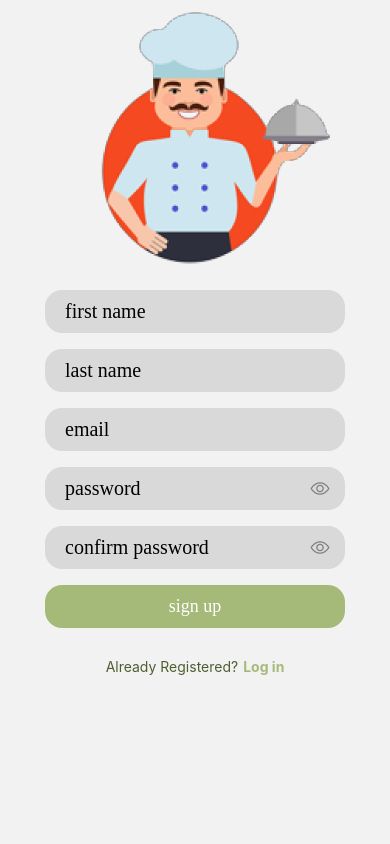
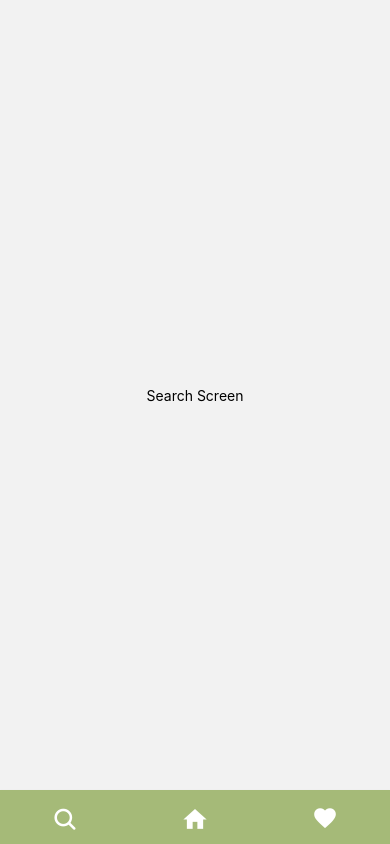
Before and after one commit to JulioC-19/pantryProject, a React Native app: screen /Signup in a window 390 px wide. Built offline with nearby package versions, Linux system fonts and the light colour scheme.

Commit message:
first draft of bottom tab bar

```diff
--- a/App.tsx
+++ b/App.tsx
@@ -1,19 +1,34 @@
-import React from 'react';
-import {View, Text} from 'react-native';
+import React, {useState} from 'react';
+import {View, Text, StyleSheet} from 'react-native';
 import {NavigationContainer} from '@react-navigation/native';
 import {createStackNavigator} from '@react-navigation/stack';
-import {Button} from '@react-native-material/core';
 import {Signup} from './UI/Signup';
 import {StackParamList, NavigationProps} from './UI/navigation/screenTypes';
+import {Login} from './UI/Login';
+import {createMaterialBottomTabNavigator} from '@react-navigation/material-bottom-tabs';
+import {colors} from './UI/styles/colors';
+import Icon from './UI/styles/icons';
 
 const HomeScreen = ({navigation}: NavigationProps) => {
   return (
     <View style={{flex: 1, alignItems: 'center', justifyContent: 'center'}}>
       <Text>Home Screen</Text>
-      <Button
-        title="Navigate to signup"
-        onPress={() => navigation.navigate('Signup', {})}
-      />
+    </View>
+  );
+};
+
+const SearchScreen = ({navigation}: NavigationProps) => {
+  return (
+    <View style={{flex: 1, alignItems: 'center', justifyContent: 'center'}}>
+      <Text>Search Screen</Text>
+    </View>
+  );
+};
+
+const FavoriteScreen = ({navigation}: NavigationProps) => {
+  return (
+    <View style={{flex: 1, alignItems: 'center', justifyContent: 'center'}}>
+      <Text>Favorite Screen</Text>
     </View>
   );
 };
@@ -24,19 +39,61 @@ const HomeScreen = ({navigation}: NavigationProps) => {
  * that the navigator can recognize it.
  */
 const Stack = createStackNavigator<StackParamList>();
+const Tab = createMaterialBottomTabNavigator();
+
+const SearchBarIcon = () => {
+  return <Icon.Ionicons name="md-search" color={colors.white} size={26} />;
+};
+
+const FavoriteBarIcon = () => {
+  return <Icon.MaterialIcons name="favorite" color={colors.white} size={26} />;
+};
+
+const HomeBarIcon = () => {
+  return (
+    <Icon.MaterialCommunityIcons name="home" color={colors.white} size={28} />
+  );
+};
 
 function App() {
+  // Temporary set to true to access the user portal
+  const [isSignedIn, setIsSignedIn] = useState(true);
   return (
     <NavigationContainer>
+      {isSignedIn ? (
+        <Tab.Navigator barStyle={localStyles.bottomTab} labeled={false}>
+          <Tab.Screen
+            name="Search"
+            component={SearchScreen}
+            options={{tabBarIcon: SearchBarIcon}}
+          />
+          <Tab.Screen
+            name="Home"
+            component={HomeScreen}
+            options={{tabBarIcon: HomeBarIcon}}
+          />
+          <Tab.Screen
+            name="Favorites"
+            component={FavoriteScreen}
+            options={{tabBarIcon: FavoriteBarIcon}}
+          />
+        </Tab.Navigator>
+      ) : (
         <Stack.Navigator
           screenOptions={{
             headerShown: false,
           }}>
-        <Stack.Screen name="Home" component={HomeScreen} />
+          <Stack.Screen name="Login" component={Login} />
           <Stack.Screen name="Signup" component={Signup} />
         </Stack.Navigator>
+      )}
     </NavigationContainer>
   );
 }
+export default App;
 
-export default App;
+const localStyles = StyleSheet.create({
+  bottomTab: {
+    backgroundColor: colors.gleeful,
+  },
+});
--- a/UI/styles/colors.js
+++ b/UI/styles/colors.js
@@ -2,7 +2,7 @@ export const colors = {
     // Regular colors
     darkGray:'#9C9C9C',
     gainsBoro:'#D9D9D9',
-    white:'white',
+    white:'#FFFFFF',
 
     // Main color palet
     fullYellow: '#FABC4F',
--- a/package.json
+++ b/package.json
@@ -11,6 +11,8 @@
   },
   "dependencies": {
     "@react-native-material/core": "^1.3.7",
+    "@react-navigation/bottom-tabs": "^6.4.0",
+    "@react-navigation/material-bottom-tabs": "^6.2.4",
     "@react-navigation/native": "^6.0.13",
     "@react-navigation/native-stack": "^6.9.1",
     "@react-navigation/stack": "^6.3.2",
@@ -19,6 +21,7 @@
     "react": "18.1.0",
     "react-native": "0.70.3",
     "react-native-gesture-handler": "^2.8.0",
+    "react-native-paper": "^4.12.5",
     "react-native-safe-area-context": "^4.4.1",
     "react-native-screens": "^3.18.1",
     "react-native-vector-icons": "^9.2.0"
```
Also changed, not shown: UI/assets/pantryIconDefault.png (added), 1 other file (tests, documents, lock files or other folders). Lines whose indentation alone changed are shown as unchanged.
